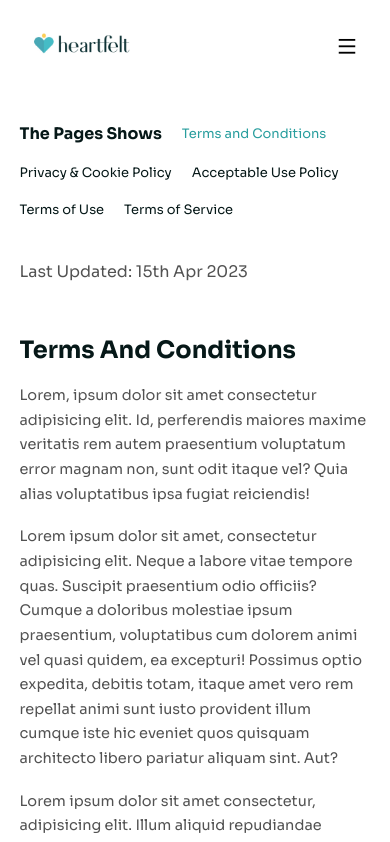
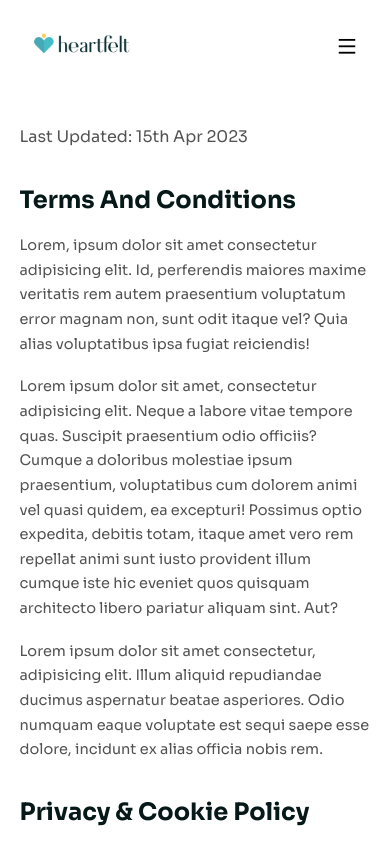
Before and after one commit to Franklin-raph/heart-felt-personal, a React (Vite) app: page /terms-and-conditions in a window 390 px wide. Shown: the top 842 px of the page. Built offline with nearby package versions, Linux system fonts and the light colour scheme.

Commit message:
corrected!

```diff
--- a/src/App.css
+++ b/src/App.css
@@ -989,7 +989,7 @@ nav input {
 .terms_and_conditions_main_content {
   display: flex;
   flex-direction: column;
-  gap: 50px;
+  gap: 35px;
 }
 .terms_and_condtions_segment h2 {
   color: var(--header-texts);
@@ -1219,18 +1219,9 @@ nav input {
 @media screen and (max-width: 808px) {
   .terms_and_conditions_section {
     grid-template-columns: 1fr;
-    gap: 40px;
   }
   .terms_and_conditions_sidebar {
-    flex-direction: row;
-    flex-wrap: wrap;
-    align-items: center;
-  }
-  .terms_and_conditions_sidebar h4 {
-    font-size: 16px;
-  }
-  .terms_and_conditions_sidebar a {
-    font-size: 13px;
+    display: none;
   }
   .terms_and_condtions_segment h2 {
     font-size: 24px;
--- a/src/pages/terms-and-conditions/TermsAndConditions.jsx
+++ b/src/pages/terms-and-conditions/TermsAndConditions.jsx
@@ -2,41 +2,33 @@ import React from "react";
 import { Link } from "react-router-dom";
 
 const TermsAndConditions = () => {
-  //
-  const terms_link = document.querySelectorAll(".terms_link");
-  terms_link.forEach((term_link) => {
-    term_link.classList.remove("active");
-    term_link.addEventListener("click", () => {
-      term_link.classList.add("active");
-    });
-  });
   //
   return (
     <div className="terms_and_conditions_section">
       {/*  */}
       <div className="terms_and_conditions_sidebar">
         <h4>The Pages Shows</h4>
-        <Link to="/terms-and-conditions" className="terms_link active">
+        <a href="#terms_and_conditions" className="terms_link active">
           Terms and Conditions
-        </Link>
-        <Link to="/terms-and-conditions" className="terms_link ">
+        </a>
+        <a href="#privacy_policy" className="terms_link ">
           Privacy & Cookie Policy
-        </Link>
-        <Link to="/terms-and-conditions" className="terms_link ">
+        </a>
+        <a href="#use_policy" className="terms_link ">
           Acceptable Use Policy
-        </Link>
-        <Link to="/terms-and-conditions" className="terms_link ">
+        </a>
+        <a href="#terms_of_use" className="terms_link ">
           Terms of Use
-        </Link>
-        <Link to="/terms-and-conditions" className="terms_link ">
+        </a>
+        <a href="#terms_of_service" className="terms_link ">
           Terms of Service
-        </Link>
+        </a>
       </div>
       {/*  */}
       <article className="terms_and_conditions_main_content">
         <p className="terms_updated_date">Last Updated: 15th Apr 2023</p>
         {/*  */}
-        <div className="terms_and_condtions_segment">
+        <div id="terms_and_conditions" className="terms_and_condtions_segment">
           <h2>Terms And Conditions</h2>
           <p>
             Lorem, ipsum dolor sit amet consectetur adipisicing elit. Id,
@@ -61,7 +53,7 @@ const TermsAndConditions = () => {
           </p>
         </div>
         {/*  */}
-        <div className="terms_and_condtions_segment">
+        <div id="privacy_policy" className="terms_and_condtions_segment">
           <h2>Privacy & Cookie Policy</h2>
 
           <p>
@@ -72,7 +64,7 @@ const TermsAndConditions = () => {
           </p>
         </div>
         {/*  */}
-        <div className="terms_and_condtions_segment">
+        <div id="use_policy" className="terms_and_condtions_segment">
           <h2>Acceptable Use Policy</h2>
 
           <p>
@@ -81,7 +73,7 @@ const TermsAndConditions = () => {
           </p>
         </div>
         {/*  */}
-        <div className="terms_and_condtions_segment">
+        <div id="terms_of_use" className="terms_and_condtions_segment">
           <h2>Terms of Use</h2>
 
           <p>
@@ -91,7 +83,7 @@ const TermsAndConditions = () => {
           </p>
         </div>
         {/*  */}
-        <div className="terms_and_condtions_segment">
+        <div id="terms_of_service" className="terms_and_condtions_segment">
           <h2>Terms of Service</h2>
 
           <p>
```
